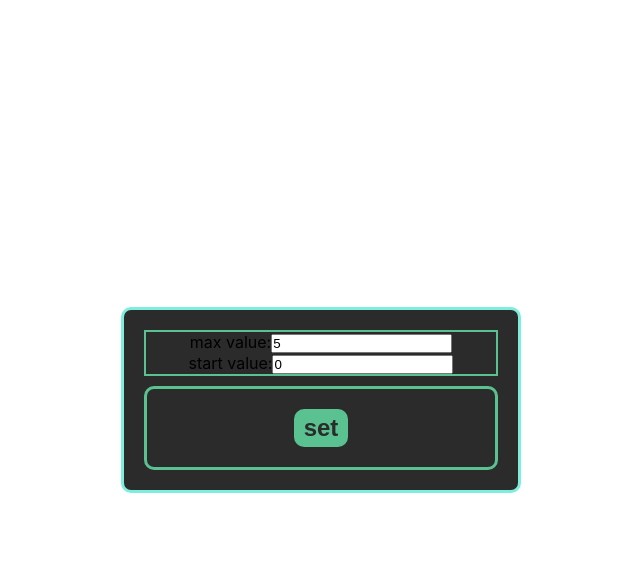
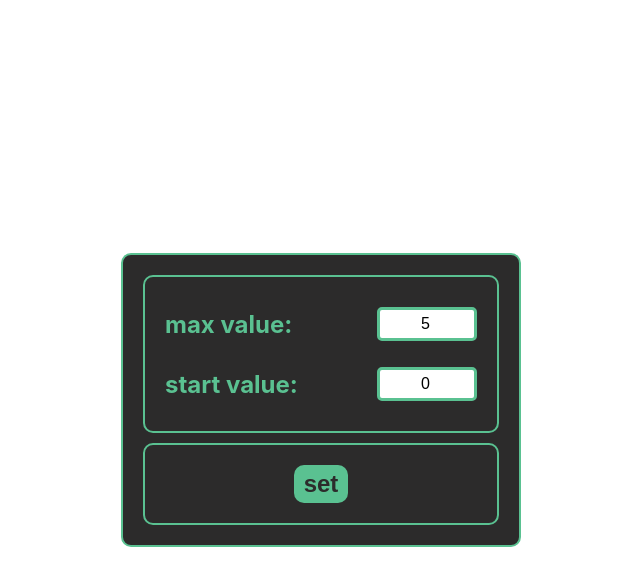
Before and after one commit to igor-minaev/counter, a React (Vite) app: page / in a window 1280 px wide. Both pictures are taken after a click on the button "set". Shown: the top 586 px of the page, without its empty margins (319-959 px from the left). Built offline with nearby package versions, Linux system fonts and the light colour scheme.

Commit message:
refactor styles

```diff
--- a/src/App.css
+++ b/src/App.css
@@ -11,7 +11,7 @@
     max-width: 400px;
     width: 100%;
     padding: 20px;
-    border: 3px solid #7deddc;
+    border: 2px solid #5ac191;
     border-radius: 10px;
     text-align: center;
     background-color: #2c2b2b;
@@ -21,7 +21,7 @@
 .counterScreen {
     border: 2px solid #5ac191;
     border-radius: 10px;
-    padding: 30px;
+    padding: 30px 20px;
     font-size: 70px;
     font-weight: bold;
     color: #5ac191;
@@ -33,7 +33,7 @@
     align-items: center;
     justify-content: space-around;
     margin-top: 10px;
-    border: 3px solid #5ac191;
+    border: 2px solid #5ac191;
     border-radius: 10px;
     padding: 20px;
 }
@@ -57,6 +57,39 @@
     color: red;
 }
 
-.inputsWrapper{
+.inputsWrapper {
+    display: flex;
+    flex-direction: column;
+    gap: 26px;
     border: 2px solid #5ac191;
+    padding: 30px 20px;
+    border-radius: 10px;
 }
+
+.labelInput {
+    display: flex;
+    justify-content: space-between;
+    align-items: center;
+}
+
+/*.labelInput + .labelInput {*/
+/*    margin-top: 20px;*/
+/*}*/
+
+.label {
+    font-size: 24px;
+    font-weight: bold;
+    color: #5ac191;
+}
+
+.input {
+    max-width: 100px;
+    font-size: 16px;
+    padding: 2px 2px 2px 14px;
+    text-align: center;
+    border: 3px solid #5ac191;
+    border-radius: 5px;
+    outline: none;
+    vertical-align: middle;
+    line-height: 1.5;
+}
```
